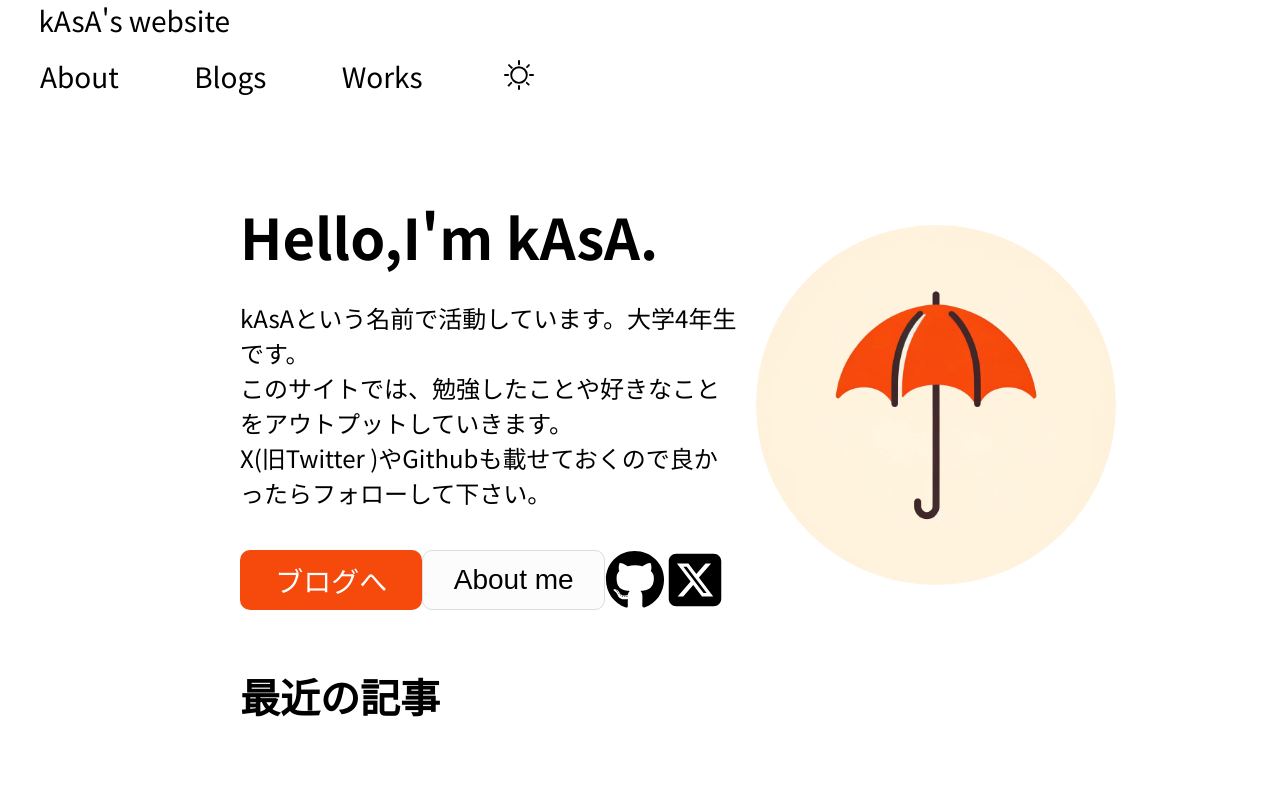
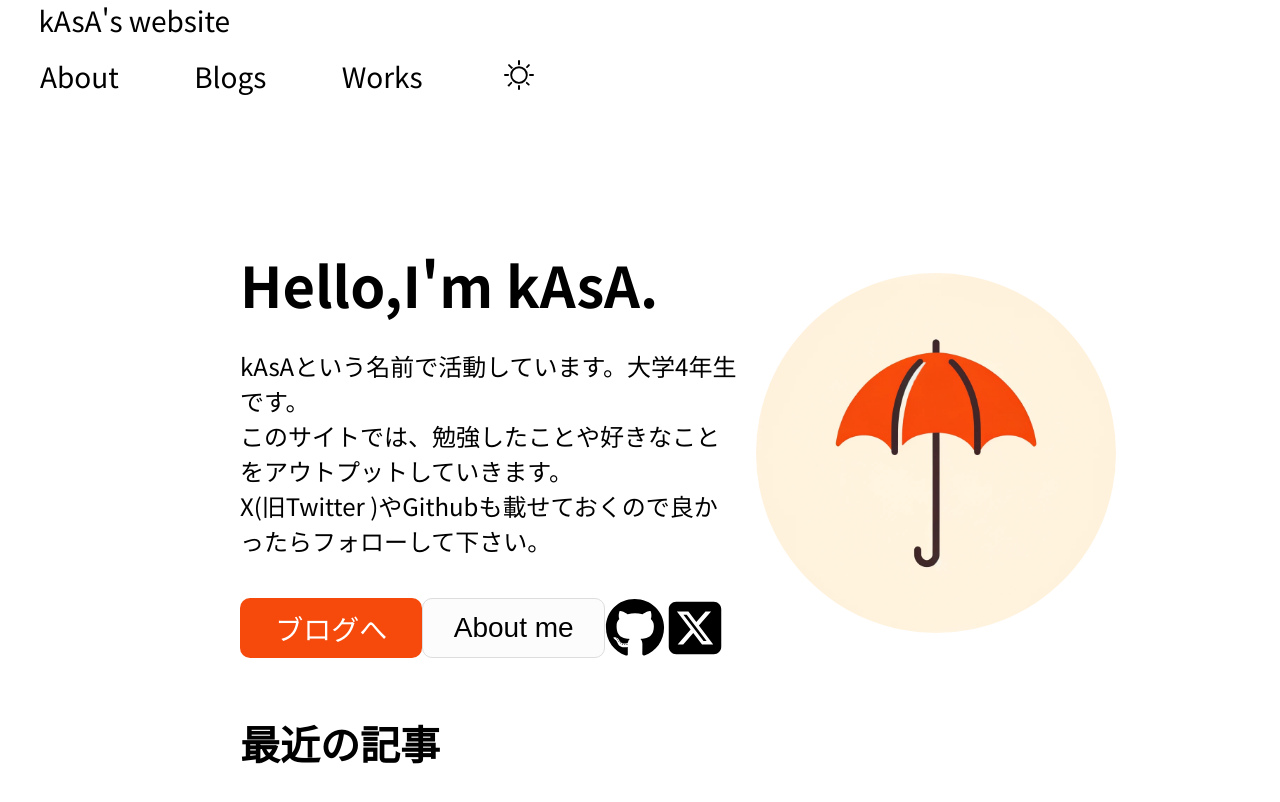
Before and after one commit to kasa021/portfolio5, an Astro site: page / in a window 1280 px wide. Built offline with nearby package versions, Linux system fonts and the light colour scheme; Astro itself is replaced by a stand-in of ours.

```diff
--- a/src/pages/Index.module.css
+++ b/src/pages/Index.module.css
@@ -63,15 +63,20 @@
     gap: 0;
 }
 
-.articleH2 {
-    font-size:40px;
-}
-
 .main {
     max-width: calc(100% / 1.6);
     width: 100%;
-    margin: 5rem auto auto;
+    margin: 8em auto auto;
     display: flex;
     flex-direction: column;
     justify-content: center;
 }
+
+.articleH2 {
+    font-size:40px;
+    margin: 0;
+}
+
+.articlePart {
+    margin: 2rem 0;
+}
--- a/src/pages/index.astro
+++ b/src/pages/index.astro
@@ -43,7 +43,7 @@
         <img src="/favicon.webp" class={styles.icon} />
       </div>
     </div>
-    <div>
+    <div class = {styles.articlePart}>
     <h2 class = {styles.articleH2}>最近の記事</h2>
   </div>
   </div>
```
